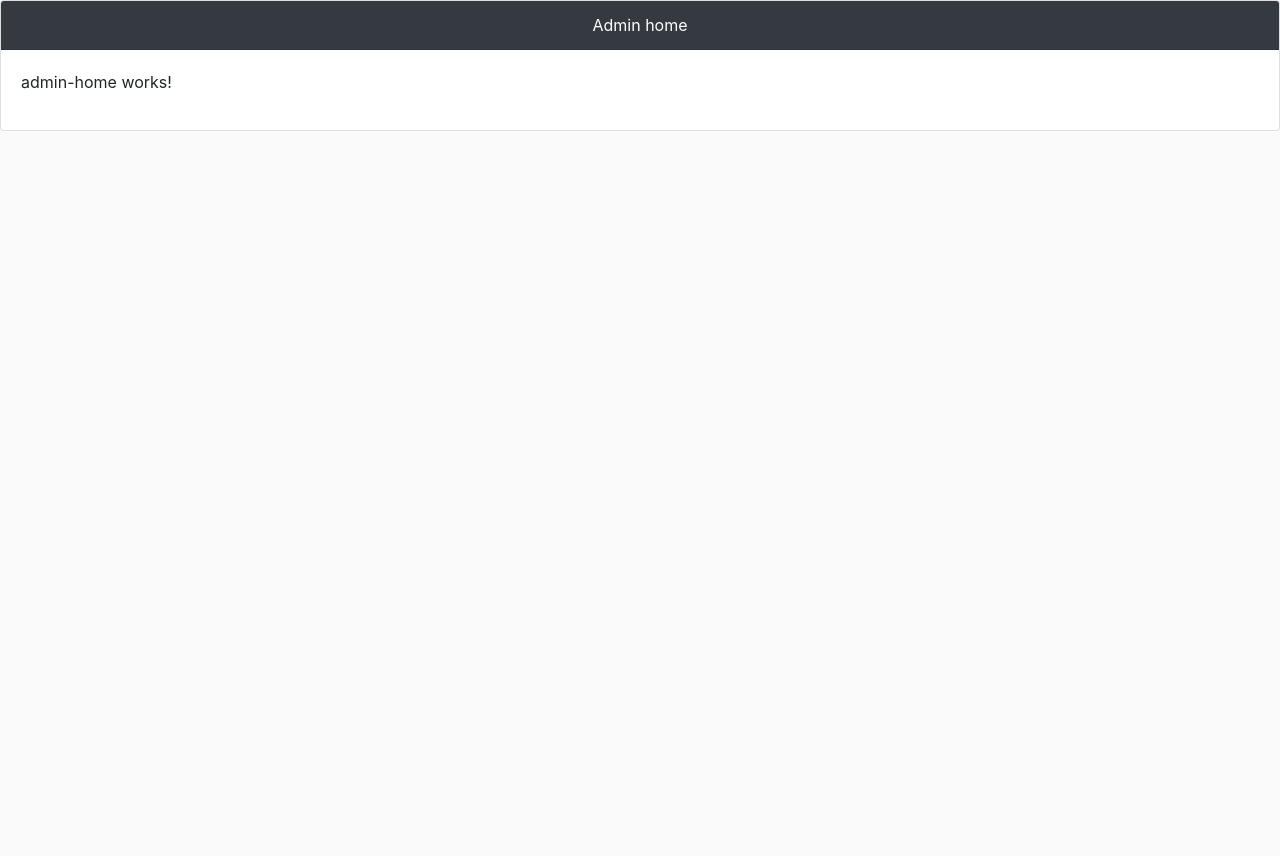
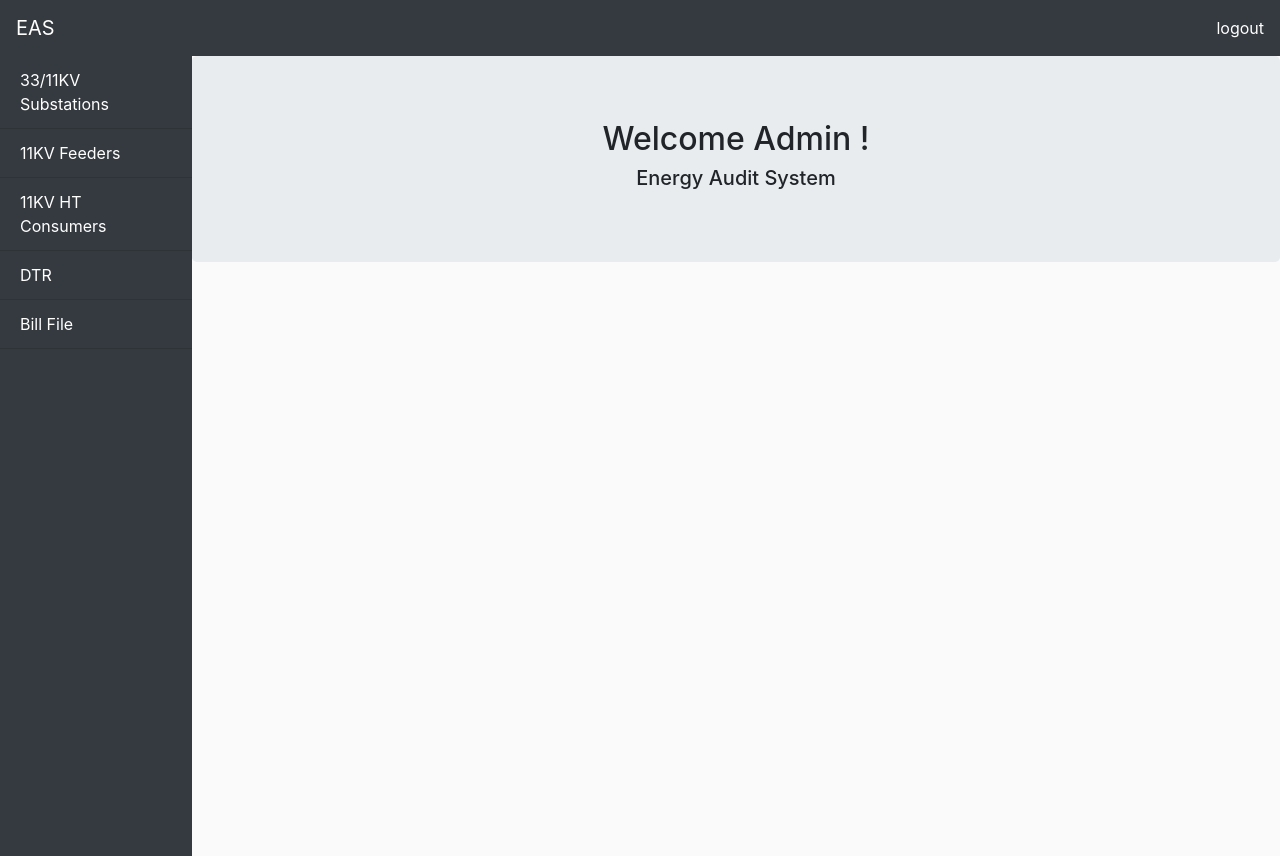
Before and after one commit to ankitchourasia/eas, an Angular app: page /admin/home in a window 1280 px wide. Before the commit the page ends 800 px from the top, so only its background shows below. Built offline with nearby package versions, Linux system fonts and the light colour scheme.

Commit message:
admin home component inclusion

```diff
--- /dev/null
+++ b/src/app/components/header/header.component.html
@@ -0,0 +1,20 @@
+<nav class="navbar bg-dark" id="oagNavbar">
+  <a class="navbar-brand text-white" href="JavaScript:Void(0);">
+    EAS
+  </a>
+  <div id="welcomeMessage">
+      <div class="text-white">
+        logout
+      </div>
+      <!-- <div class="dropdown">
+          <label class="text-white">Welcome</label>
+          <a class="badge badge-pill badge-warning dropdown-toggle" href="#" role="button" id="dropdownMenuLink" data-toggle="dropdown">
+            <span class="fa fa-user" aria-hidden="true">&nbsp;&nbsp;</span>{{loggedInUser?.getUsername()}}
+          </a>
+          <div class="dropdown-menu" aria-labelledby="dropdownMenuButton">
+            <a class="dropdown-item" href="javascript:void(0);" (click)="settingClicked()"><span class="fa fa-wrench" aria-hidden="true">&nbsp;&nbsp;</span>Settings</a>
+            <a class="dropdown-item" href="javascript:void(0);" (click)="logoutClicked()"><span class="fa fa-sign-out" aria-hidden="true">&nbsp;&nbsp;</span>Logout</a>
+          </div>
+      </div> -->
+  </div>
+</nav>
--- /dev/null
+++ b/src/app/components/header/header.component.ts
@@ -0,0 +1,15 @@
+import { Component, OnInit } from '@angular/core';
+
+@Component({
+  selector: 'eas-header',
+  templateUrl: './header.component.html',
+  styleUrls: ['./header.component.css']
+})
+export class HeaderComponent implements OnInit {
+
+  constructor() { }
+
+  ngOnInit() {
+  }
+
+}
--- a/src/app/modules/admin/admin-home/admin-home.component.html
+++ b/src/app/modules/admin/admin-home/admin-home.component.html
@@ -1,3 +1,8 @@
-<p>
-  admin-home works!
-</p>
+<div class="jumbotron">
+    <div id="jumbotronContent">
+      <div class="text-center">
+        <h2>Welcome Admin !</h2>
+        <h5>Energy Audit System</h5>
+      </div>
+    </div>
+  </div>
--- a/src/app/modules/admin/admin.component.css
+++ b/src/app/modules/admin/admin.component.css
@@ -0,0 +1,26 @@
+#sideMenu{
+    background: #343a40;
+    /*
+     flex grow will grow the content across the container
+    */
+    flex-grow : 1;
+    flex-basis: 15%;
+}
+
+#mainMenu{
+    /*
+     flex grow will grow the content across the container
+    */
+    flex-grow : 8;
+    flex-basis: 85%;
+}
+
+#content{
+    display: flex;
+}
+
+ul {
+    height: 100vh;
+     /*setting height of side list for showing scroll bar vh means view height*/
+    overflow-y: auto; /*setting overflow for vertical scrollbar in side menu */
+}
--- a/src/app/modules/admin/admin.component.html
+++ b/src/app/modules/admin/admin.component.html
@@ -1,8 +1,96 @@
-<div class="card">
-  <div class="card-header bg-dark text-white text-center" >
-    Admin home
-  </div>
-  <div class="card-body">
-      <router-outlet></router-outlet>
-  </div>
-</div>
+<eas-header></eas-header>
+<div id="content">
+        <div id="sideMenu" class="collapse show">
+            <ul class="list-group list-group-flush">
+                <a class="list-group-item list-group-item-action bg-dark text-white" data-toggle="collapse" href="#substationCollapseMenu">
+                    33/11KV Substations
+                </a>
+                <div class="collapse" id="substationCollapseMenu">
+                    <a class="list-group-item list-group-item-action sub-menu" (click)="menuClicked('region/add')">
+                        Add
+                    </a>
+                    <a class="list-group-item list-group-item-action sub-menu" (click)="menuClicked('region/view')">
+                        View
+                    </a>
+                </div>
+                <a class="list-group-item list-group-item-action bg-dark text-white" data-toggle="collapse" href="#feederCollapseMenu">11KV Feeders</a>
+                <div class="collapse" id="feederCollapseMenu">
+                    <a class="list-group-item list-group-item-action" (click)="menuClicked('circle/add')">
+                        Add
+                    </a>
+                    <a class="list-group-item list-group-item-action" (click)="menuClicked('circle/view')">
+                        View
+                    </a>
+                    <a class="list-group-item list-group-item-action" (click)="menuClicked('circle/add')">
+                        Add Reading
+                    </a>
+                    <a class="list-group-item list-group-item-action" (click)="menuClicked('circle/view')">
+                        View Reading
+                    </a>
+                    <a class="list-group-item list-group-item-action" (click)="menuClicked('circle/add')">
+                        View Absent Reading
+                    </a>
+                    <a class="list-group-item list-group-item-action" (click)="menuClicked('circle/view')">
+                        T&D Loss Report
+                    </a>
+                    <a class="list-group-item list-group-item-action" (click)="menuClicked('circle/add')">
+                        T&D Loss Report (Without HT)
+                    </a>
+                    <a class="list-group-item list-group-item-action" (click)="menuClicked('circle/view')">
+                        AT&C Loss Report
+                    </a>
+                    <a class="list-group-item list-group-item-action" (click)="menuClicked('circle/view')">
+                        Other Report
+                    </a>
+                </div>
+                <a class="list-group-item list-group-item-action bg-dark text-white" data-toggle="collapse" href="#htConsumerCollapseMenu">11KV HT Consumers</a>
+                <div class="collapse" id="htConsumerCollapseMenu">
+                    <a class="list-group-item list-group-item-action" (click)="menuClicked('division/add')">
+                        View Consumers
+                    </a>
+                    <a class="list-group-item list-group-item-action" (click)="menuClicked('division/view')">
+                        View Consumption
+                    </a>
+                    <a class="list-group-item list-group-item-action" (click)="menuClicked('division/view')">
+                        View Absent HT Consumption
+                    </a>
+                </div>
+                <a class="list-group-item list-group-item-action bg-dark text-white" data-toggle="collapse" href="#dtrCollapseMenu">DTR</a>
+                <div class="collapse" id="dtrCollapseMenu">
+                    <a class="list-group-item list-group-item-action" (click)="menuClicked('zone/add')">
+                        Add
+                    </a>
+                    <a class="list-group-item list-group-item-action" (click)="menuClicked('zone/view')">
+                        View
+                    </a>
+                    <a class="list-group-item list-group-item-action" (click)="menuClicked('zone/add')">
+                        Add S/R Reading
+                    </a>
+                    <a class="list-group-item list-group-item-action" (click)="menuClicked('zone/view')">
+                        Add Reading
+                    </a>
+                    <a class="list-group-item list-group-item-action" (click)="menuClicked('zone/add')">
+                        View Reading
+                    </a>
+                    <a class="list-group-item list-group-item-action" (click)="menuClicked('zone/view')">
+                        Loss Report
+                    </a>
+                    <a class="list-group-item list-group-item-action" (click)="menuClicked('zone/add')">
+                        Pre Billing Activity
+                    </a>
+                    <a class="list-group-item list-group-item-action" (click)="menuClicked('zone/view')">
+                        Other Reports
+                    </a>
+                </div>
+                <a class="list-group-item list-group-item-action bg-dark text-white" data-toggle="collapse" href="#billFileCollapseMenu">Bill File</a>
+                <div class="collapse" id="billFileCollapseMenu">
+                    <a class="list-group-item list-group-item-action" (click)="menuClicked('division/add')">
+                        Upload
+                    </a>
+                </div>
+            </ul>
+        </div>
+        <div id="mainMenu">
+            <router-outlet></router-outlet>
+        </div>
+      </div>
--- a/src/app/modules/admin/admin.module.ts
+++ b/src/app/modules/admin/admin.module.ts
@@ -3,11 +3,13 @@ import { CommonModule } from '@angular/common';
 import { AdminComponent } from './admin.component';
 import { AdminHomeComponent } from './admin-home/admin-home.component';
 import { AdminRoutingModule } from './admin-routing.module';
+import { HeaderModule } from 'src/app/components/header/header.module';
 
 @NgModule({
   imports: [
     CommonModule,
-    AdminRoutingModule
+    AdminRoutingModule,
+    HeaderModule
   ],
   declarations: [AdminComponent, AdminHomeComponent]
 })
```
Also changed, not shown: src/app/components/header/header.module.ts (added, +12 -0 lines), src/app/components/header/header.component.css (added).
